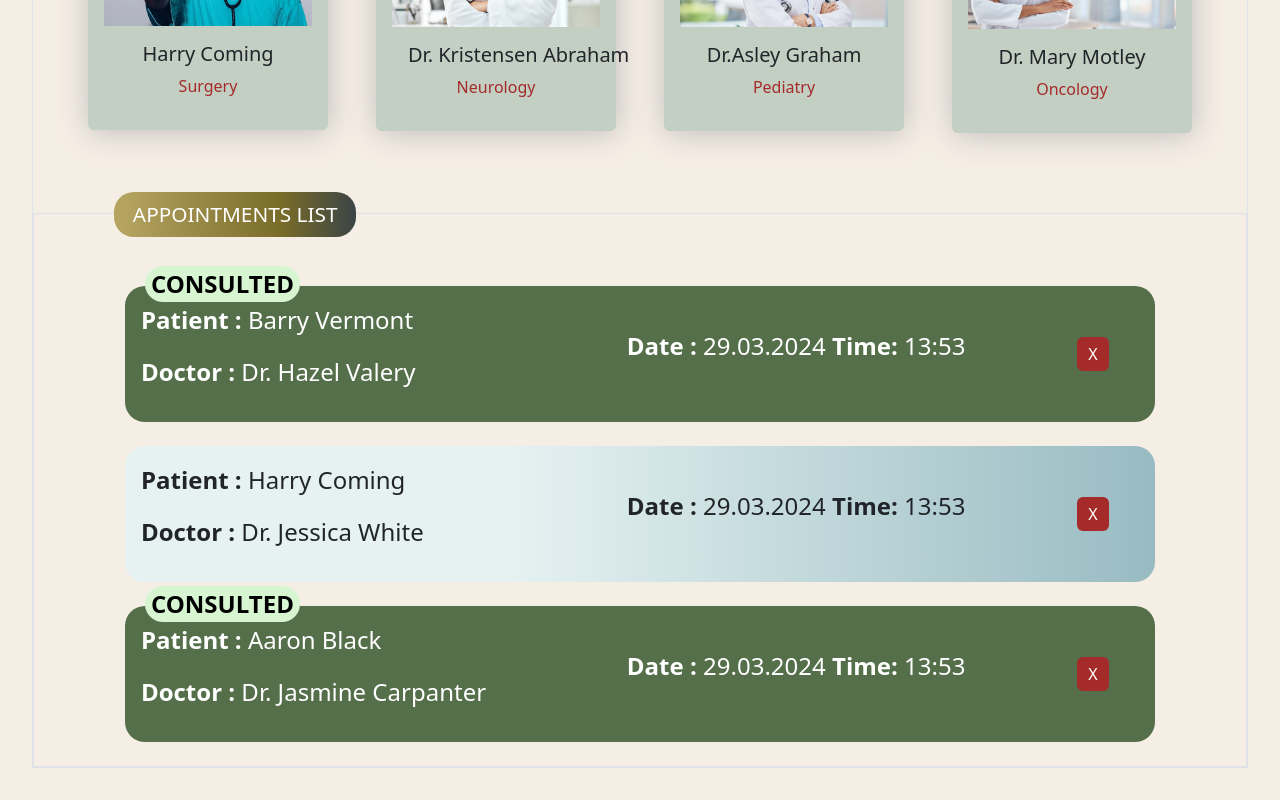
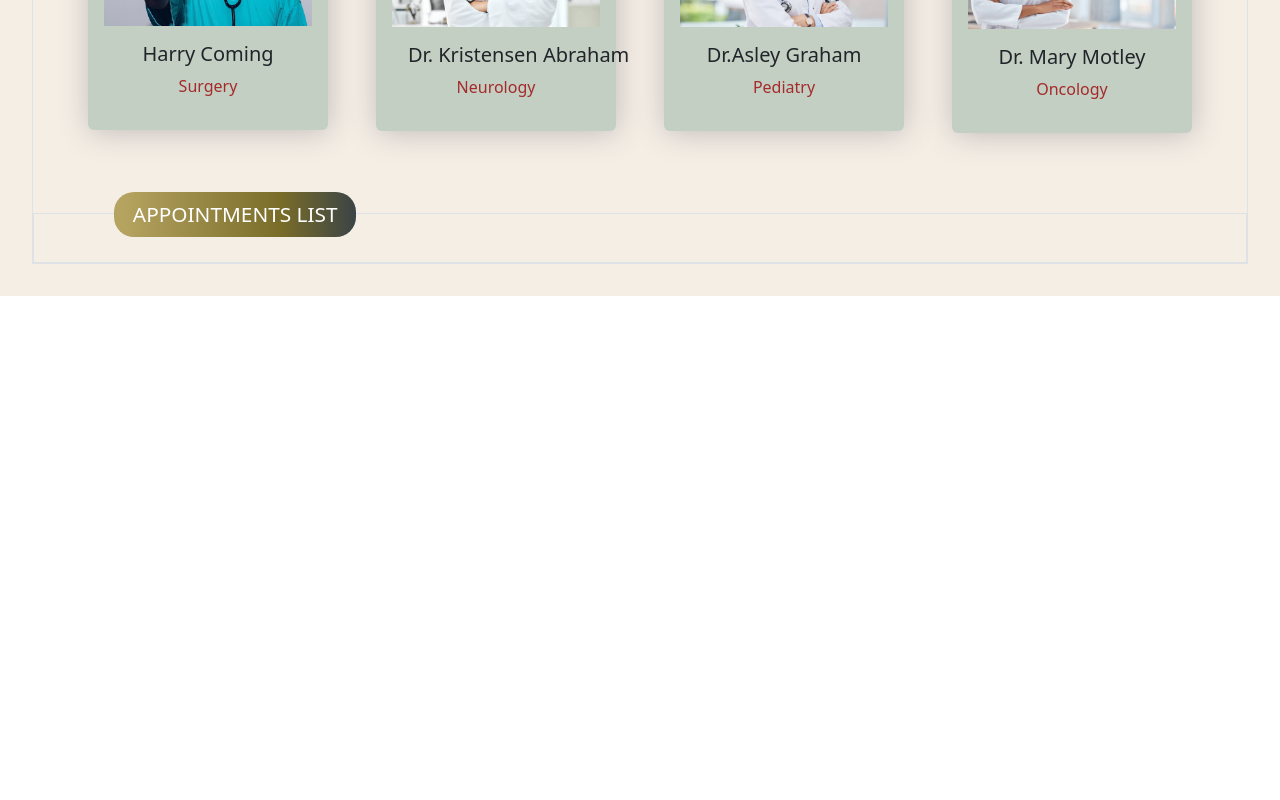
Before and after one commit to sedadiriker/Appooitment-App, a React (Create React App) app: page / in a window 1280 px wide. Shown: the part 713-1513 px from the top of the page. After the commit the page ends 1009 px from the top, so only its background shows below. Built offline with nearby package versions, Linux system fonts and the light colour scheme.

Commit message:
add localstorage

```diff
--- a/src/pages/Home.jsx
+++ b/src/pages/Home.jsx
@@ -1,4 +1,4 @@
-import React, { useState } from 'react'
+import React, { useEffect, useState } from 'react'
 import Doctors from '../components/Doctors'
 import AddModal from '../components/AddModal'
 import AppointmentList from '../components/AppointmentList'
@@ -8,14 +8,20 @@ import "./Home.css"
 const Home = ({ data }) => {
   const [selectedDoctor, setSelectedDoctor] = useState(null);
   const [showModal, setShowModal] = useState(false)
-  const [appointments, setAppointments] = useState(appointmentData)
+  const [appointments, setAppointments] = useState(() => {
+    const savedAppointments = localStorage.getItem("appointments")
+    return savedAppointments ? JSON.parse(savedAppointments) : []
+  })
 
 
   const handleDoctorSelect = (doctor) => {
     setSelectedDoctor(doctor)
     setShowModal(true)
-  };
+  }
 
+  useEffect(() => {
+    localStorage.setItem("appointments", JSON.stringify(appointments))
+  },[appointments])
   const handleClose = () => setShowModal(false)
 
   const removeAppointment = (index) => {
```
